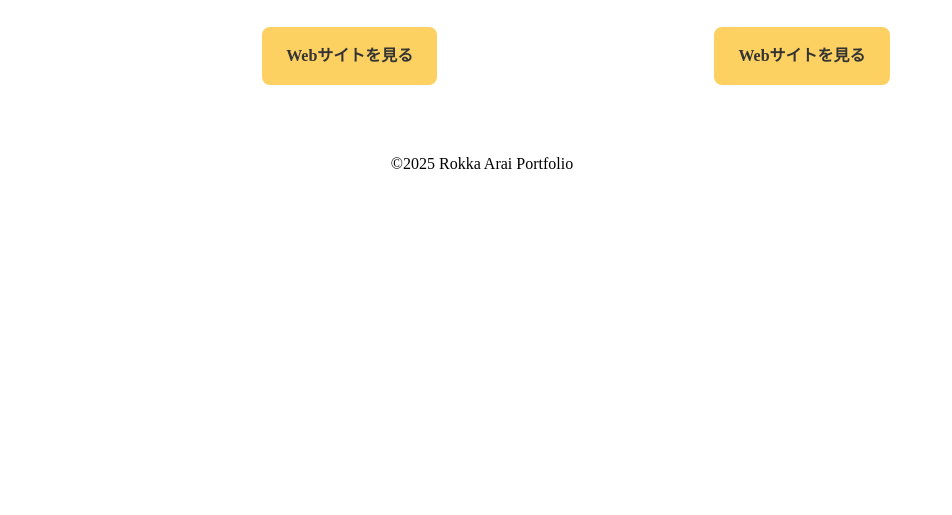
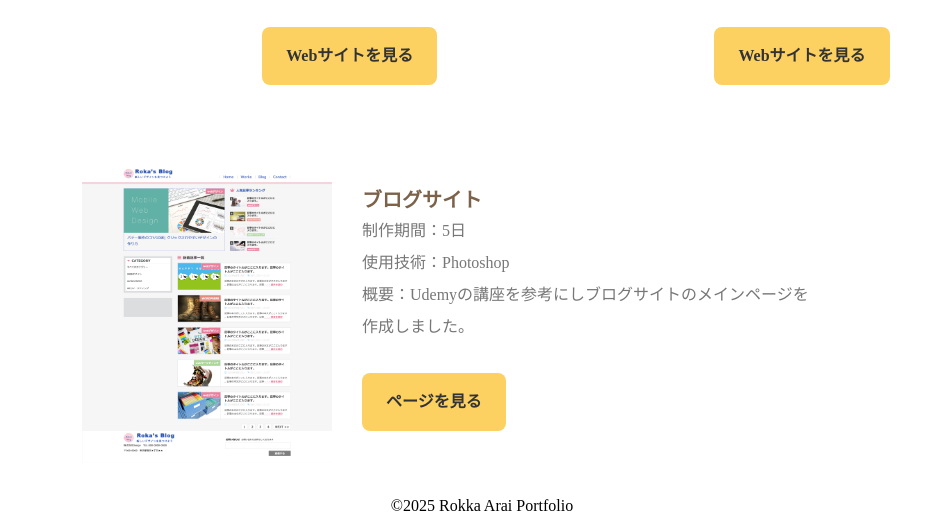
Before and after one commit to Rokka23/portfolio2025, a plain HTML site: page gellery.html in a window 1280 px wide. Shown: the part 779-1294 px from the top of the page, without its empty margins (158-1110 px from the left). Before the commit the page ends 952 px from the top, so only its background shows below. Drawn offline with Linux system fonts and the light colour scheme.

Commit message:
Add files via upload

```diff
--- a/gellery.html
+++ b/gellery.html
@@ -65,6 +65,24 @@
             </div>
         </section>
 
+        <div class="blog">
+            <div class="blog-inner">
+            <a href="images/blog.png">
+                <img src="images/blog.png" alt="ブログサイト">
+            </a>
+                <div class="blog-text">
+                    <h4>ブログサイト</h4>
+                    <ul>
+                        <li>制作期間：5日</li>
+                        <li>使用技術：Photoshop</li>
+                        <li>概要：Udemyの講座を参考にしブログサイトのメインページを<br>作成しました。</li>
+                    </ul>
+                    <a href="https://rokka23.github.io/cafe-site/">ページを見る</a>
+        </div>
+        </div>
+        </div>
+
+
         <footer>
             ©2025 Rokka Arai Portfolio
          </footer>
--- a/style.css
+++ b/style.css
@@ -474,8 +474,70 @@ footer {
 }
 
 
+.blog {
+	max-width: 800px;
+	gap: 20px;
+	color: #777777;
+	font-family: 'Playfair Display', serif;
+	margin: 20px auto;
+	padding: 10px;
+}
 
+.blog-inner {
+	display: flex;
+	align-items: flex-start;
+	gap: 30px;
+}
 
+.blog img {
+	width: 250px;
+	flex-shrink: 0;
+	transition: transform 0.3s;
+}
+
+.blog img:hover {
+	transform: scale(1.05);
+}
+
+.blog-text {
+	flex: 1;
+	padding: 10px 0;    /* 上下に余白 */
+	line-height: 1.8;
+}
+
+  .blog h4 {
+	margin-top: 10px;
+	font-size: 20px;
+    font-weight: bold;
+	color: #7b6249;
+	line-height: 1.5;
+	text-align: left;
+
+}
+
+.blog li {
+	line-height: 2.0;
+}
+
+.blog-text a {
+	display: inline-block;
+	background-color: #fcd162;
+	padding: 9px 24px;
+	font-weight: bold;
+	border-radius: 8px;                /*　ボタンの角を丸く　*/
+	align-self: flex-end;
+	text-decoration: none;
+	color: #333;
+	transition: color 0.3s;
+	line-height: 2.5;
+	margin-top: 30px;
+
+}
+
+.blog-text a:hover {
+	color: #827f7f;
+
+}
 
 
 
```
Also changed, not shown: images/blog.png (added).
